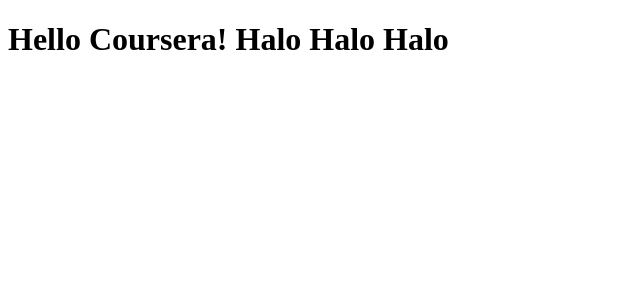
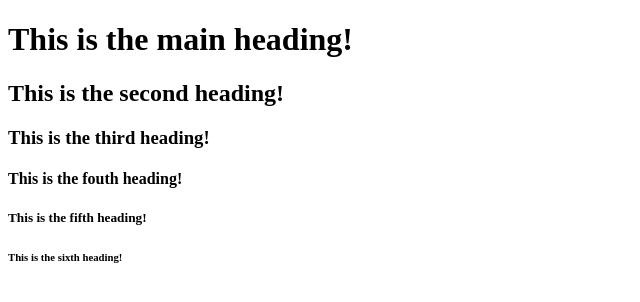
Before and after one commit to Student1-28353340/coursera-test, a plain HTML site: page site/index.html in a window 1280 px wide. Shown: the whole page, without its empty margins (0-640 px from the left). Drawn offline with Linux system fonts and the light colour scheme.

Commit message:
Heading commit

```diff
--- a/site/index.html
+++ b/site/index.html
@@ -6,6 +6,11 @@
 	<title>Hello Coursera!</title>
 </head>
 <body>
-<h1>Hello Coursera! Halo Halo Halo</h1>
+<h1>This is the main heading!</h1>
+<h2>This is the second heading!</h2>
+<h3>This is the third heading!</h3>
+<h4>This is the fouth heading!</h4>
+<h5>This is the fifth heading!</h5>
+<h6>This is the sixth heading!</h6>
 </body>
 </html>
```
